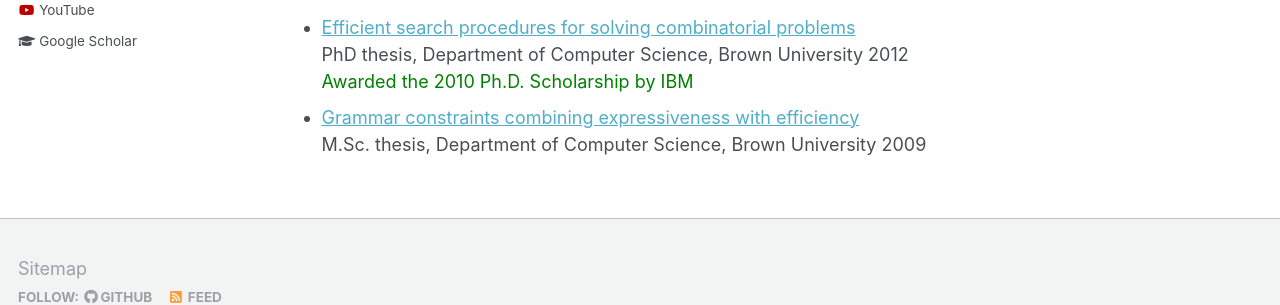
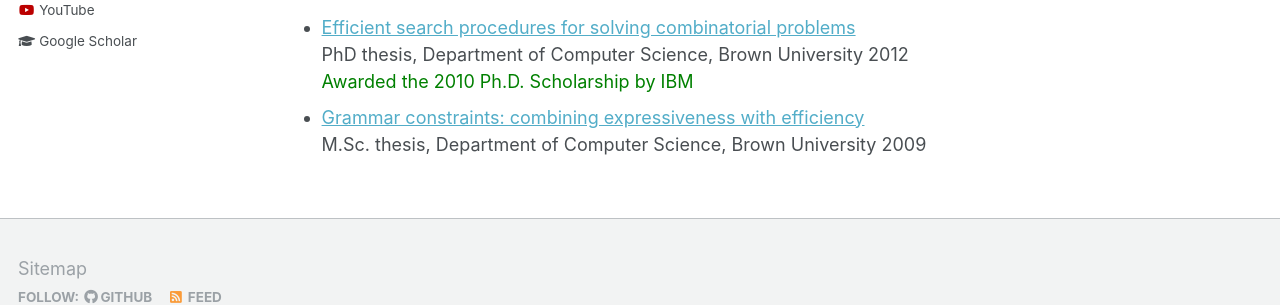
Before and after one commit to skadio/skadio.github.io, a Jekyll site: the page built from _pages/publications.md, in a window 1280 px wide and 900 px high, scrolled down 3493 px. Shown: the part 526-831 px from the top of the window. Built offline with Jekyll 4.4.1, drawn with Linux system fonts in a browser that asks for light colours.

```diff
--- a/_pages/publications.md
+++ b/_pages/publications.md
@@ -132,5 +132,5 @@ author_profile: true
 * [Efficient search procedures for solving combinatorial problems](http://www.cs.brown.edu/research/pubs/theses/phd/2012/kadioglu.pdf)<br>
 PhD thesis, Department of Computer Science, Brown University 2012<br>
 <span style="color:green">Awarded the 2010 Ph.D. Scholarship by IBM</span>
-* [Grammar constraints combining expressiveness with efficiency](http://www.cs.brown.edu/research/pubs/theses/masters/2009/kadioglu.pdf)<br>
+* [Grammar constraints: combining expressiveness with efficiency](http://www.cs.brown.edu/research/pubs/theses/masters/2009/kadioglu.pdf)<br>
 M.Sc. thesis, Department of Computer Science, Brown University 2009
```
